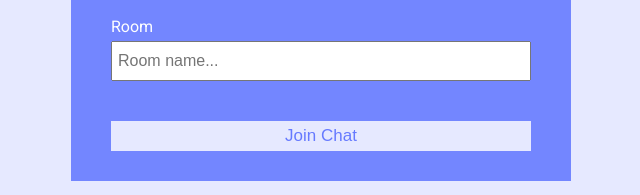
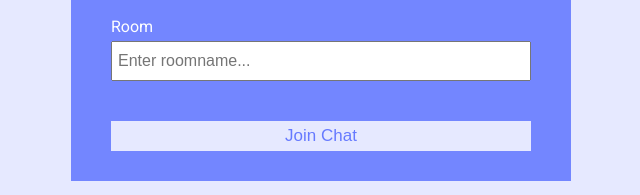
Before and after one commit to AbhilashDatta/ChatApp, a website: page public/index.html in a window 1280 px wide. Shown: the part 255-450 px from the top of the page, 319-959 px from the left. Drawn offline with Linux system fonts and the light colour scheme.

Commit message:
custom room fx

```diff
--- a/public/index.html
+++ b/public/index.html
@@ -36,7 +36,7 @@
 							type="text"
 							name="room"
 							id="room"
-							placeholder="Room name..."
+							placeholder="Enter roomname..."
 							required
 						/>
 					</div>
```
